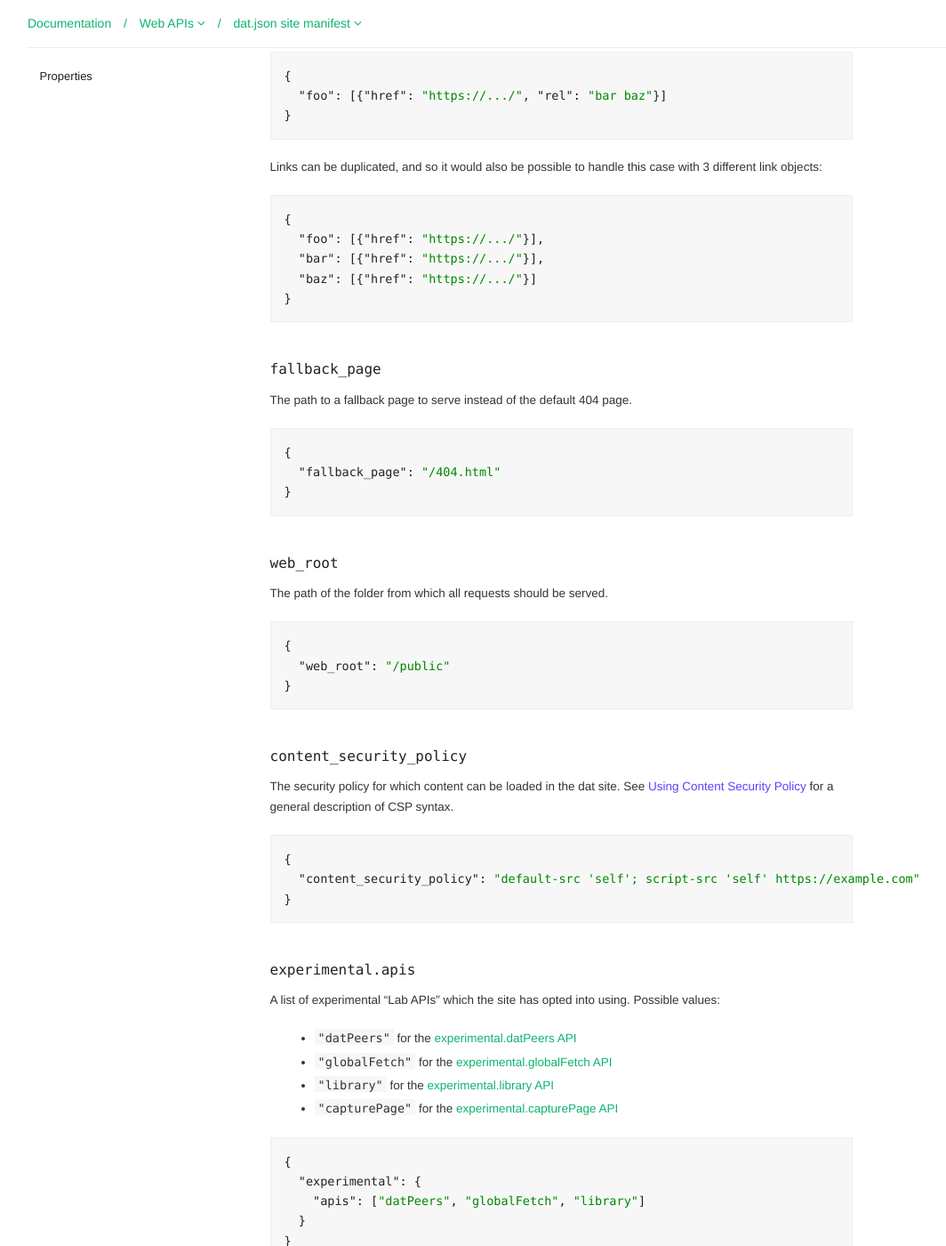
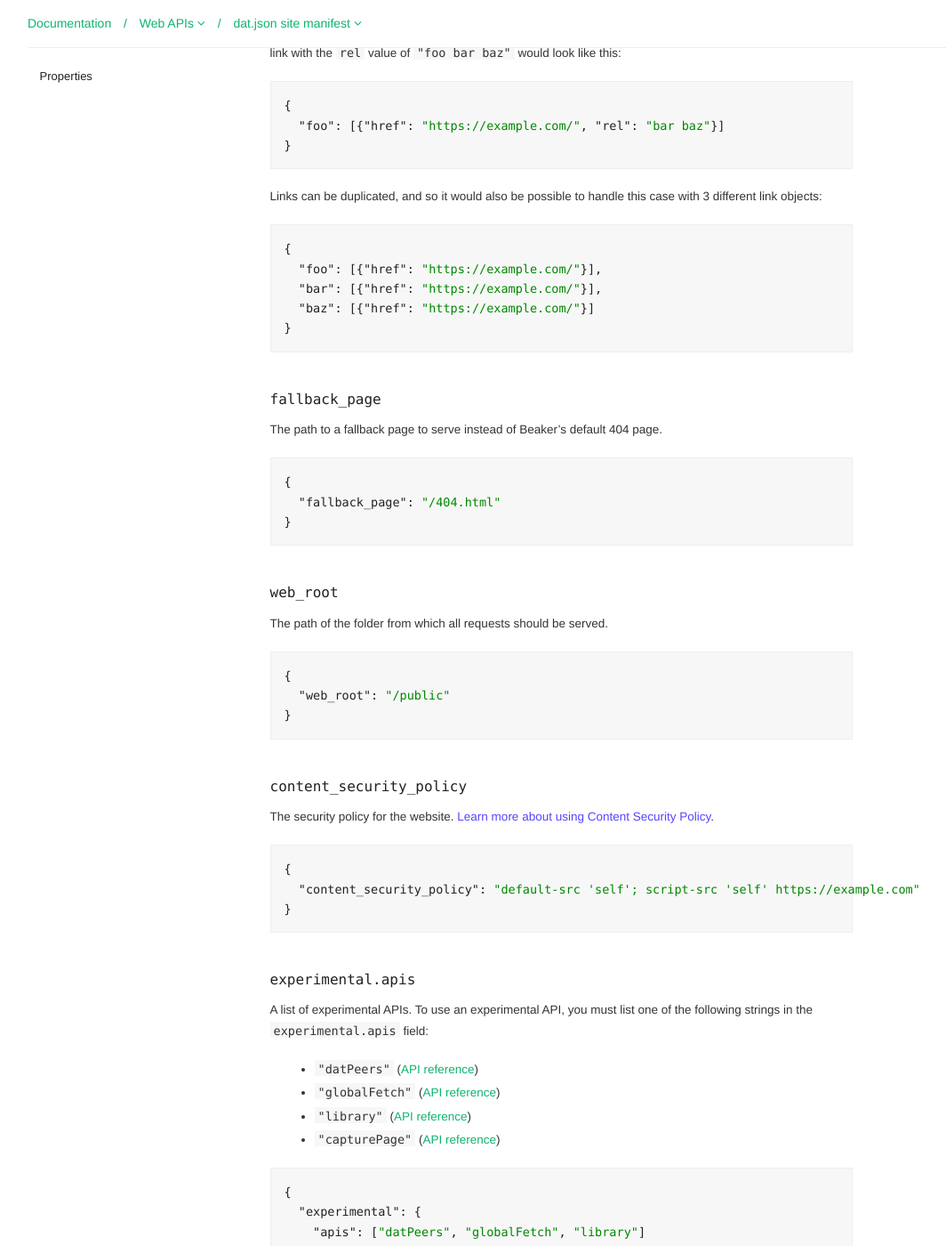
Before and after one commit to beakerbrowser/beakerbrowser.com, a Jekyll site: the page built from _docs/apis/manifest.md, in a window 1280 px wide and 1400 px high, scrolled down 2183 px. Shown: the whole window at 89% size, without its empty margins (84-1148 px from the left). Built offline with Jekyll 4.4.1, drawn with Linux system fonts in a browser that asks for light colours; some of the changed text lies outside the part shown.

Commit message:
Edit dat.json doc

````diff
--- a/_data/apis/manifest.yml
+++ b/_data/apis/manifest.yml
@@ -2,7 +2,7 @@
   -
     name: "title"
     desc: |
-      A short and descriptive human-friendly title. Can be read with [getInfo()](dat.html#getinfo) and changed with [configure()](dat.html#configure).
+      A short and descriptive human-friendly title. Can be read with [`getInfo()`](dat.html#getinfo) and changed with [`configure()`](dat.html#configure).
 
       ```json
       {
@@ -12,7 +12,7 @@
   -
     name: "description"
     desc: |
-      A description of the Dat archive. Can be read with [getInfo()](dat.html#getinfo) and changed with [configure()](dat.html#configure).
+      A description of the Dat archive. Can be read with [`getInfo()`](dat.html#getinfo) and changed with [`configure()`](dat.html#configure).
 
       ```json
       {
@@ -22,9 +22,9 @@
   -
     name: "type"
     desc: |
-      A list of 'type' strings. Can be read with [getInfo()](dat.html#getinfo) and changed with [configure()](dat.html#configure).
+      A list of 'type' strings. Can be read with [`getInfo()`](dat.html#getinfo) and changed with [`configure()`(dat.html#configure).
 
-      Type strings are experimental. They were introduced to Beaker as a way to categorize archives, and can be used as a filter in [selectArchive()](dat.html#datarchive-selectarchive). You can list multiple types on an archive.
+      Type strings are experimental. They were introduced to Beaker as a way to categorize archives, and can be used as a filter in [`selectArchive()`](dat.html#datarchive-selectarchive). You can list multiple types on an archive.
 
       ```json
       {
@@ -34,8 +34,8 @@
 
       ### What are types used for?
 
-      They are used as a filter in [selectArchive()](dat.html#datarchive-selectarchive), similar to how file-extensions are used in operating system "open file" dialogs.
-      They are also a way for apps to identify the kind of data or content in an archive using [getInfo()](dat.html#getinfo).
+      They are used as a filter in [`selectArchive()`](dat.html#datarchive-selectarchive), similar to how file-extensions are used in operating system "open file" dialogs.
+      They are also a way for apps to identify the kind of data or content in an archive using [`getInfo()`](dat.html#getinfo).
 
       ### What types can I use?
 
@@ -45,25 +45,23 @@
   -
     name: "links"
     desc: |
-      An object containing a set of Web links from the Dat. Can be read with [getInfo()](dat.html#getinfo) and changed with [configure()](dat.html#configure).
+      An object containing a set of Web links from the Dat. Can be read with [`getInfo()`](dat.html#getinfo) and changed with [`configure()`/](dat.html#configure).
 
       The `links` object is a mapping of "rel" values to arrays of link objects, as follows:
 
       ```json
       {
-        "rel-type": [{"href": "https://.../"}]
+        "rel-type": [{"href": "https://example.com/"}]
       }
       ```
 
-      The `.links` follows the same schema as [Web links](https://www.w3.org/TR/html5/document-metadata.html#the-link-element) and so any attribute which applies to a `<link>` will apply to these values.
-
-      The one difference is how the `rel` value is handled: in the links object, the `rel` is used as the key. Only one `rel` value should be used.
+      The `links` field follows the same schema as the [link element](https://www.w3.org/TR/html5/document-metadata.html#the-link-element), so any attribute which applies to a `<link>` will apply to these values. The one difference is how the `rel` value is handled: in the links object, the `rel` is used as the key. Only one `rel` value should be used.
 
       If a link has additional rel values, it can specify them using the `rel` field on the link object. For instance, a link with the `rel` value of `"foo bar baz"` would look like this:
 
       ```json
       {
-        "foo": [{"href": "https://.../", "rel": "bar baz"}]
+        "foo": [{"href": "https://example.com/", "rel": "bar baz"}]
       }
       ```
 
@@ -71,15 +69,15 @@
 
       ```json
       {
-        "foo": [{"href": "https://.../"}],
-        "bar": [{"href": "https://.../"}],
-        "baz": [{"href": "https://.../"}]
+        "foo": [{"href": "https://example.com/"}],
+        "bar": [{"href": "https://example.com/"}],
+        "baz": [{"href": "https://example.com/"}]
       }
       ```
   -
     name: "fallback_page"
     desc: |
-      The path to a fallback page to serve instead of the default 404 page.
+      The path to a fallback page to serve instead of Beaker's default 404 page.
 
       ```json
       {
@@ -99,8 +97,7 @@
   -
     name: "content_security_policy"
     desc: |
-      The security policy for which content can be loaded in the dat site.
-      See [Using Content Security Policy](https://developer.mozilla.org/en-US/docs/Web/HTTP/CSP) for a general description of CSP syntax.
+      The security policy for the website. [Learn more about using Content Security Policy](https://developer.mozilla.org/en-US/docs/Web/HTTP/CSP).
 
       ```json
       {
@@ -109,12 +106,12 @@
       ```
   - name: "experimental.apis"
     desc: |
-      A list of experimental "Lab APIs" which the site has opted into using. Possible values:
+      A list of experimental APIs. To use an experimental API, you must list one of the following strings in the `experimental.apis` field:
 
-       - `"datPeers"` for the [experimental.datPeers API](experimental-datpeers.html)
-       - `"globalFetch"` for the [experimental.globalFetch API](experimental-globalfetch.html)
-       - `"library"` for the [experimental.library API](experimental-library.html)
-       - `"capturePage"` for the [experimental.capturePage API](experimental-capturepage.html)
+       - `"datPeers"` ([API reference](/docs/apis/experimental-datpeers))
+       - `"globalFetch"` ([API reference](/docs/apis/experimental-globalfetch))
+       - `"library"` ([API reference](/docs/apis/experimental-library))
+       - `"capturePage"` ([API reference](/docs/apis/experimental))
 
       ```json
       {
````
